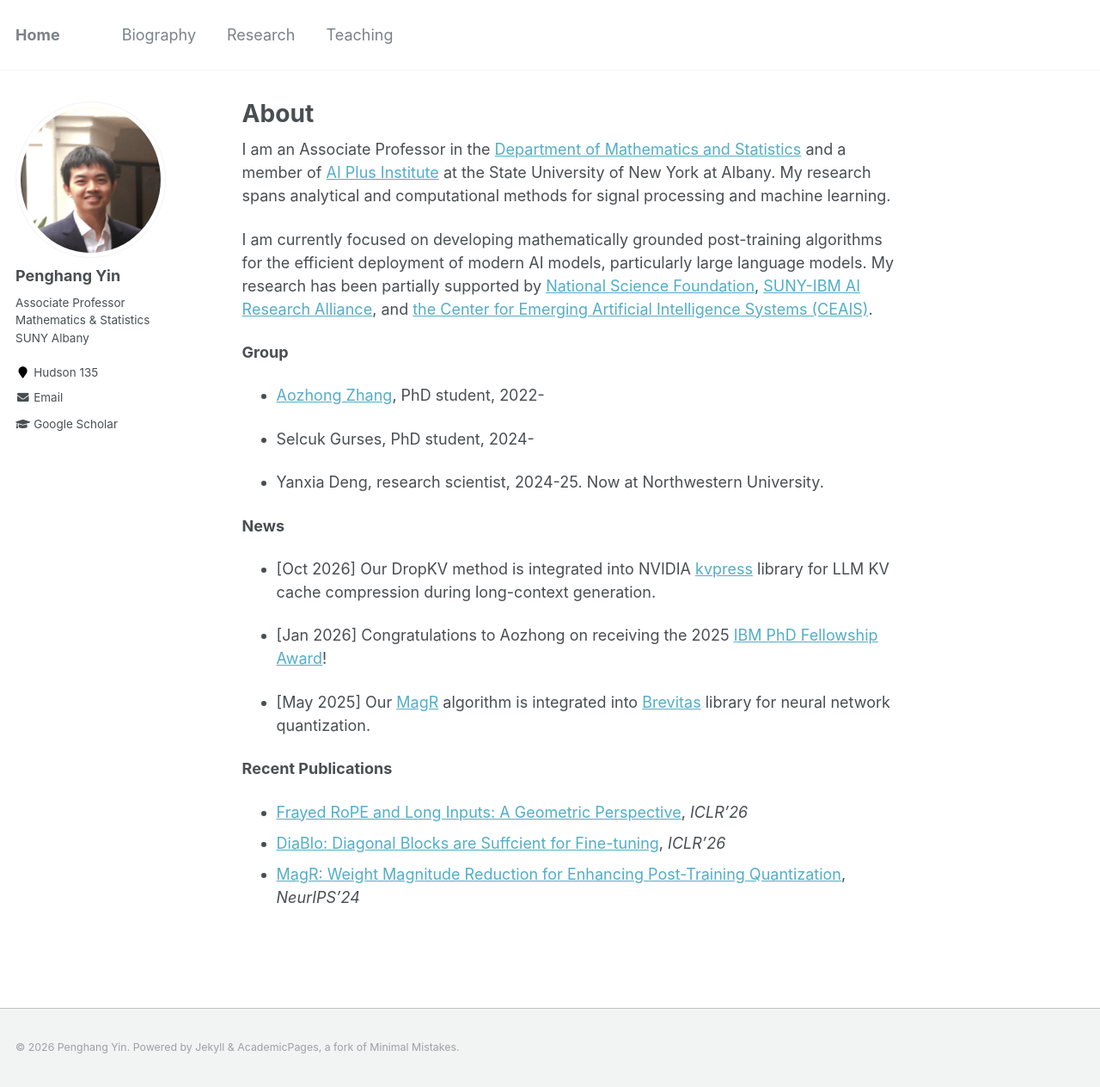
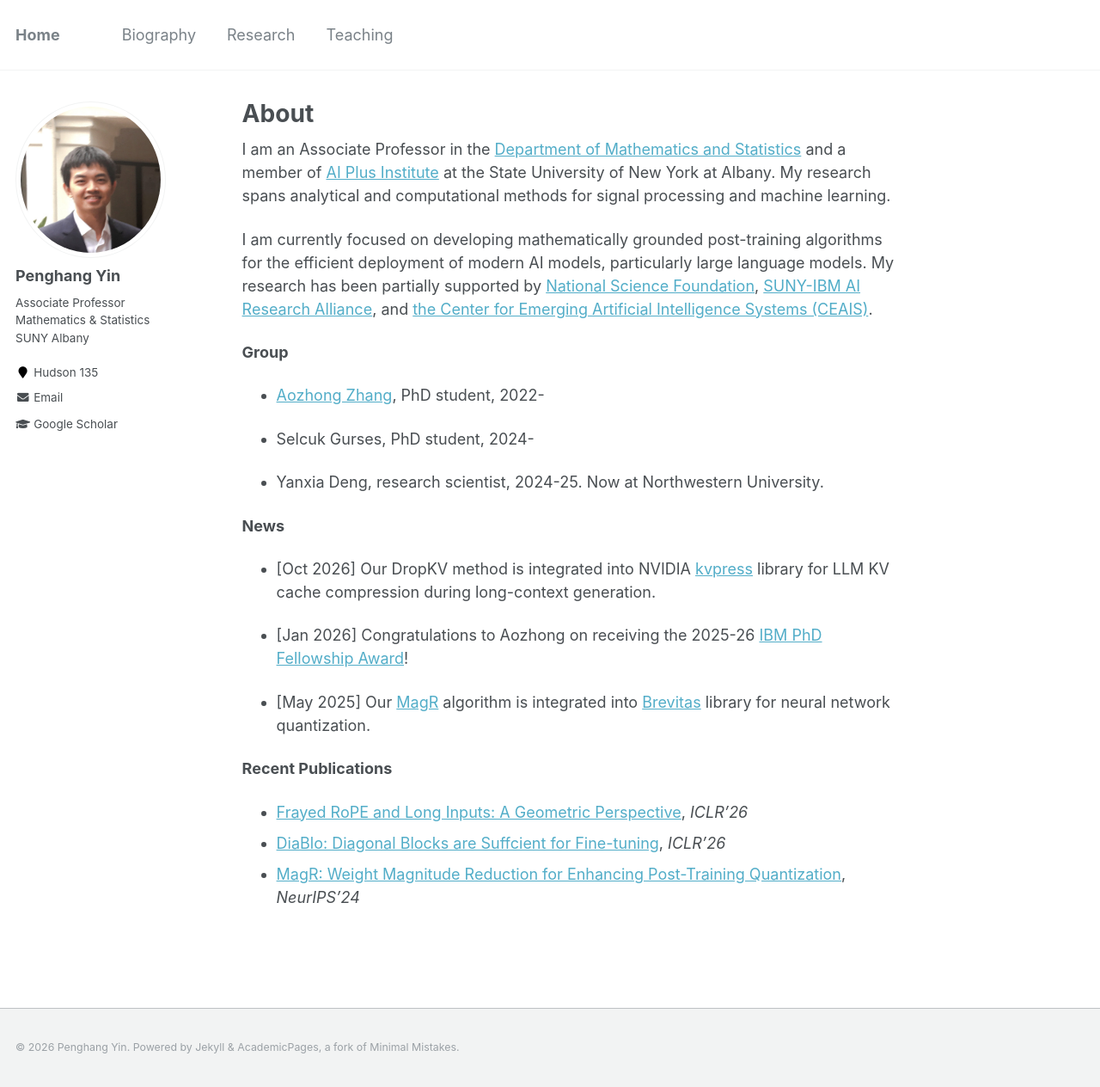
Before and after one commit to yin-penghang/yin-penghang.github.io, a Jekyll site: the page built from _pages/about.md, in a window 1280 px wide and 1264 px high. Shown: the whole window at 86% size. Built offline with Jekyll 4.4.1, drawn with Linux system fonts in a browser that asks for light colours.

Commit message:
Update award year in news section

```diff
--- a/_pages/about.md
+++ b/_pages/about.md
@@ -24,7 +24,7 @@
 
 - [Oct 2026] Our DropKV method is integrated into NVIDIA [kvpress](https://github.com/NVIDIA/kvpress) library for LLM KV cache compression during long-context generation.
 
-- [Jan 2026] Congratulations to Aozhong on receiving the 2025 [IBM PhD Fellowship Award](https://research.ibm.com/labs/yorktown-heights/ibm-academic-awards-program#main-content)!
+- [Jan 2026] Congratulations to Aozhong on receiving the 2025-26 [IBM PhD Fellowship Award](https://research.ibm.com/labs/yorktown-heights/ibm-academic-awards-program#main-content)!
 
 - [May 2025] Our [MagR](https://proceedings.neurips.cc/paper_files/paper/2024/file/9a987c98a7f36cc83f9065df3ca4f9e0-Paper-Conference.pdf) algorithm is integrated into [Brevitas](https://github.com/Xilinx/brevitas) library for neural network quantization.
 
```
